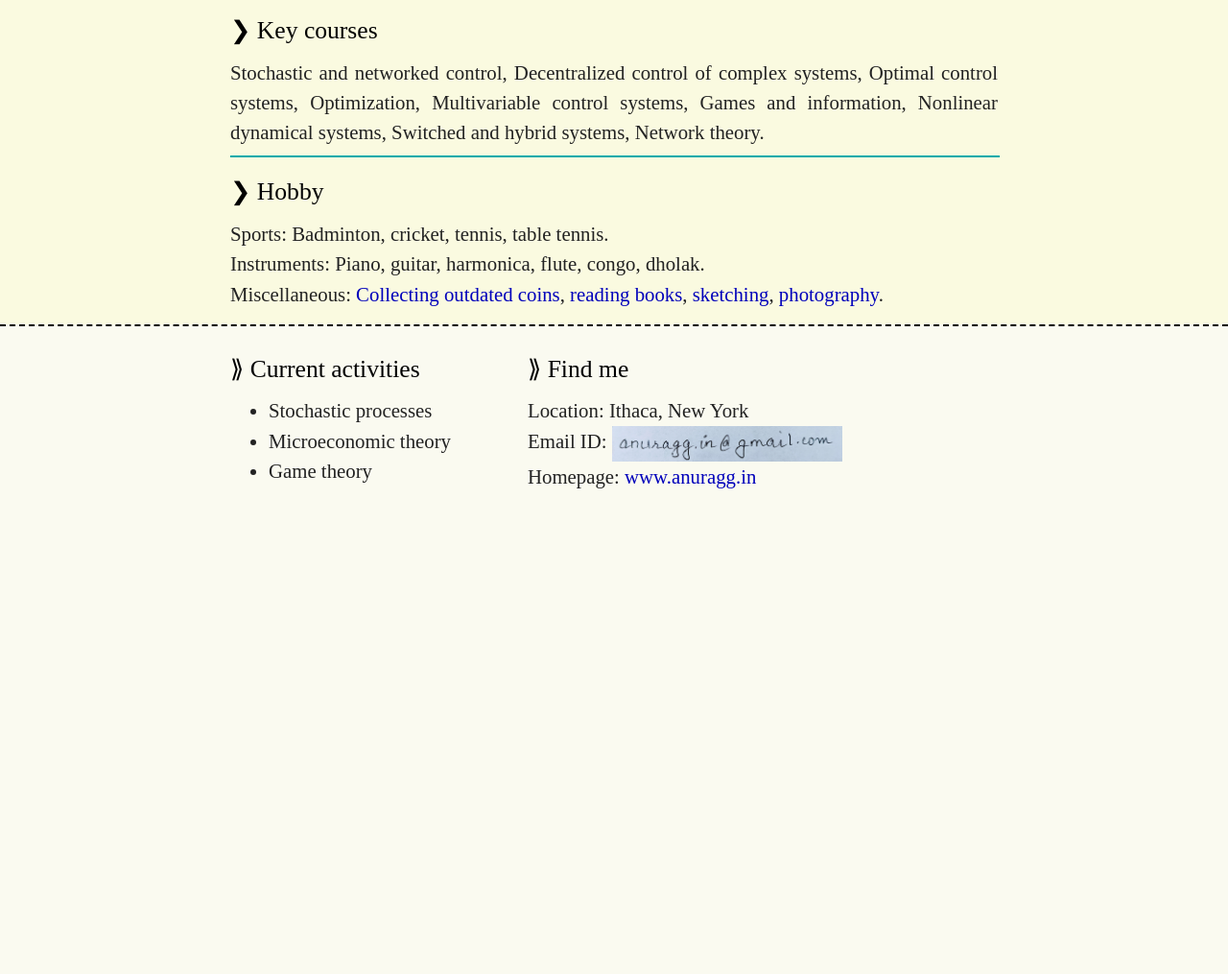
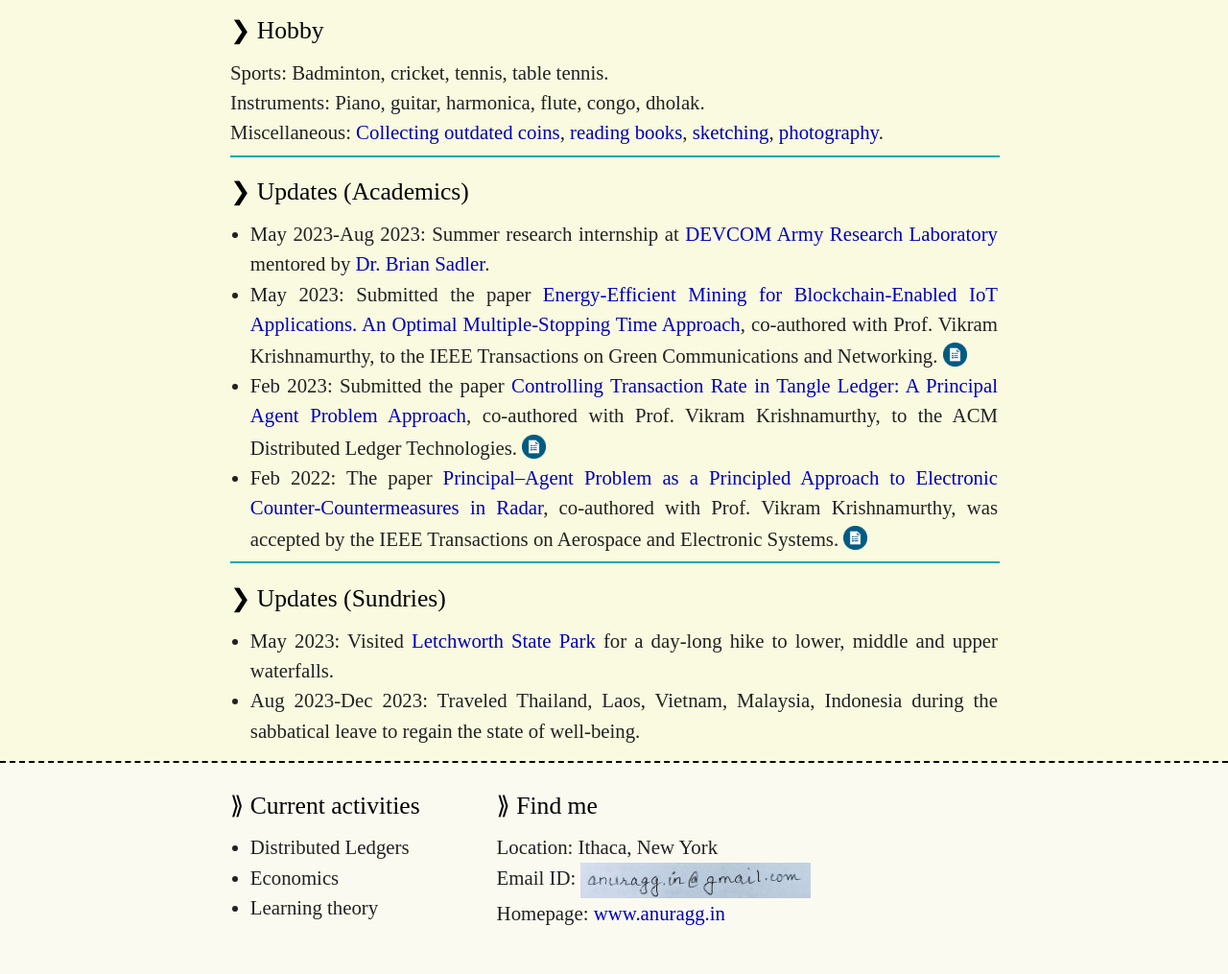
Before and after one commit to anuragg-in/anuragg-in.github.io, a plain HTML site: page index.html in a window 1280 px wide. Shown: the part 1447-2462 px from the top of the page at 96% size. Before the commit the page ends 2007 px from the top, so only its background shows below. Drawn offline with Linux system fonts and the light colour scheme.

Commit message:
added updates sections

```diff
--- a/header.js
+++ b/header.js
@@ -61,9 +61,9 @@ x2.innerHTML = '<div class = "sub-column">\
 	<ul>\
 		<!--<li><a class="link" href= "https://calendar.google.com/calendar/embed?src=37sg0gj4utv7vbq0lcpi1p28vs%40group.calendar.google.com&ctz=Asia%2FCalcutta">Time table</a></li>\
 		<li><a class="link" href="https://www.youtube.com/watch?v=SoDq9GQvNAE&list=PLrLf58z7_B2YXrVVW-VpH9E1gorevFOSn&index=6">Shape formation using Kilobots</a></li>-->\
-    <li>Stochastic processes</li>\
-    <li>Microeconomic theory</li>\
-    <li>Game theory</li>\
+    <li>Distributed Ledgers</li>\
+    <li>Economics</li>\
+    <li>Learning theory</li>\
 	</ul>\
 	</div>\
 </div></div>\
--- a/index.css
+++ b/index.css
@@ -26,6 +26,7 @@ img.email
 ul
 {
 	margin: 0;
+	padding-left: 1em;
 }
 a
 {
--- a/index.html
+++ b/index.html
@@ -49,11 +49,11 @@
           <div class="text">Large dynamical systems, stochastic control, information theory, cooperative game theory with asymmetric information structure, discrete optimization, economics and power electronics.</div>
           <hr>
 
-          <div class = "heading">Key courses</div>
+          <!-- <div class = "heading">Key courses</div>
           <div class = "text">
           Stochastic and networked control, Decentralized control of complex systems, Optimal control systems, Optimization, Multivariable control systems, Games and information, Nonlinear dynamical systems, Switched and hybrid systems, Network theory.
           </div>
-					<hr>
+					<hr> -->
 
           <div class = "heading"> Hobby</div>
           <div class = "text unjustify">
@@ -63,6 +63,33 @@
           <br>
           Miscellaneous: <a class = "link" href="coins.html">Collecting outdated coins</a>, <a class="link" href="books.html">reading books</a>, <a class="link" href="sketching.html">sketching</a>, <a class="link" href="photography.html">photography</a>.
           </div>
+					<hr>
+
+					<div class = "heading"> Updates (Academics)</div>
+          <div class = "text justify">
+					<ul>
+					<li>May 2023-Aug 2023: Summer research internship at <a class ="link" href="https://www.arl.army.mil/">DEVCOM Army Research Laboratory</a> mentored by <a class = "link" href="https://scholar.google.com/citations?user=s9eCQn4AAAAJ">Dr. Brian Sadler</a>. </li>
+          <li>May 2023: Submitted the paper <a class="link" href="https://arxiv.org/abs/2305.05479">Energy-Efficient Mining for Blockchain-Enabled IoT Applications. An Optimal Multiple-Stopping Time Approach</a>, co-authored with Prof. Vikram Krishnamurthy, to the IEEE Transactions on Green Communications and Networking. <a href="files/journal/blockchain_pomdp.pdf" target="_blank" rel="noopener noreferrer">
+   <img src="images/file.png" style="position:relative; top:0.2em;" width="25em" alt="PDF Icon" />
+</a></li>
+          <li>Feb 2023: Submitted the paper <a class="link" href="https://arxiv.org/abs/2203.05643">Controlling Transaction Rate in Tangle Ledger: A Principal Agent Problem Approach</a>, co-authored with Prof. Vikram Krishnamurthy, to the ACM Distributed Ledger Technologies. <a href="files/journal/tangle_rate_control_pap.pdf" target="_blank" rel="noopener noreferrer">
+   <img src="images/file.png" style="position:relative; top:0.2em;" width="25em" alt="PDF Icon" />
+</a></li>
+          <li>Feb 2022: The paper <a class="link" href="https://ieeexplore.ieee.org/abstract/document/9698992">Principal–Agent Problem as a Principled Approach to Electronic Counter-Countermeasures in Radar</a>, co-authored with Prof. Vikram Krishnamurthy, was accepted by the IEEE Transactions on Aerospace and Electronic Systems. <a href="files/journal/eccm_pap.pdf" target="_blank" rel="noopener noreferrer">
+   <img src="images/file.png" style="position:relative; top:0.2em;" width="25em" alt="PDF Icon" />
+</a></li>
+					</ul>
+          </div>
+					<hr>
+
+					<div class = "heading"> Updates (Sundries)</div>
+          <div class = "text justify">
+					<ul>
+					<li>May 2023: Visited <a class="link" href="https://parks.ny.gov/parks/79/details.aspx">Letchworth State Park</a> for a day-long hike to lower, middle and upper waterfalls.</li>
+          <li>Aug 2023-Dec 2023: Traveled Thailand, Laos, Vietnam, Malaysia, Indonesia during the sabbatical leave to regain the state of well-being.</li>
+					</ul>
+          </div>
+
 
         <!-- BOTTOM.HTML BEGINS -->
         </div>
```
Also changed, not shown: 6 other files.
